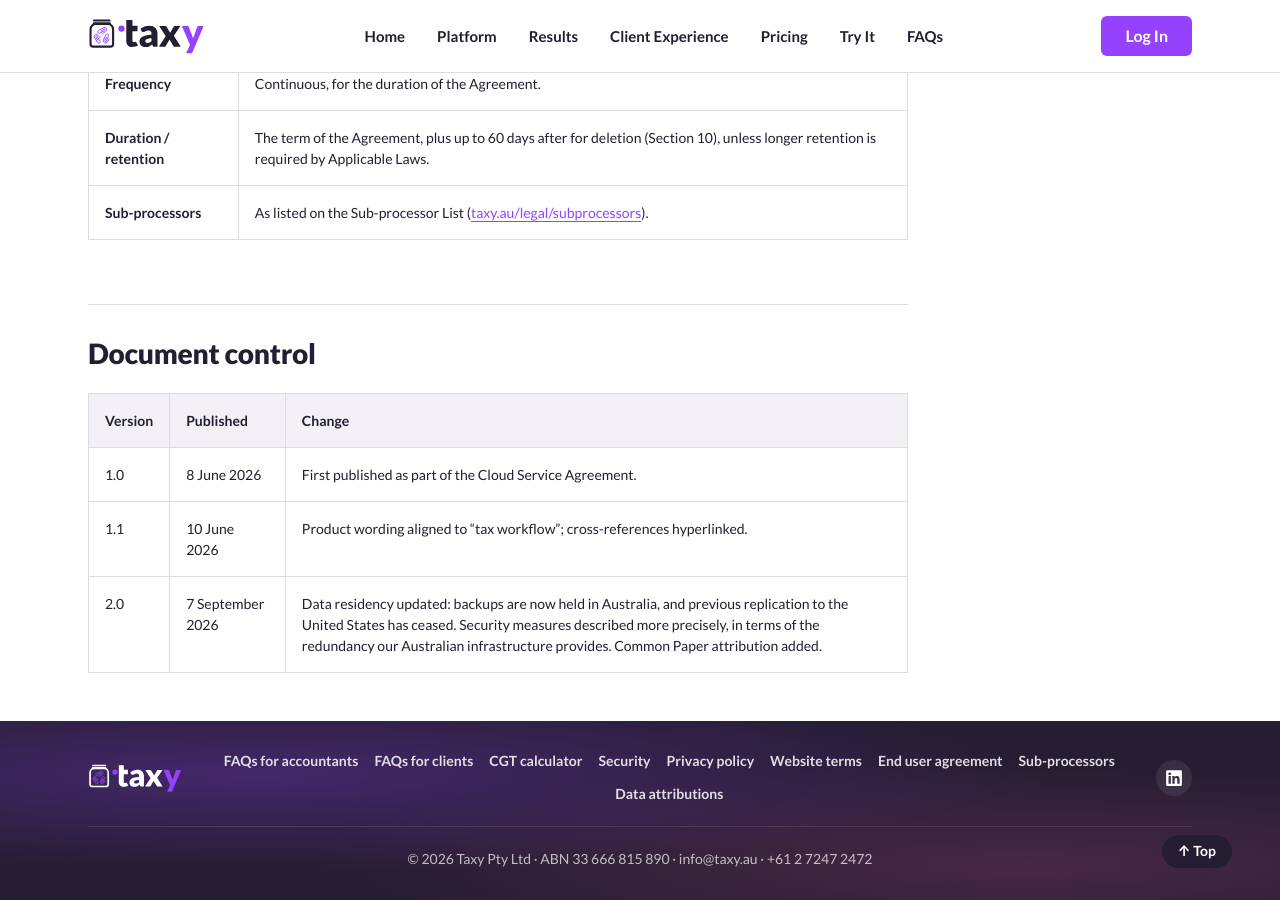
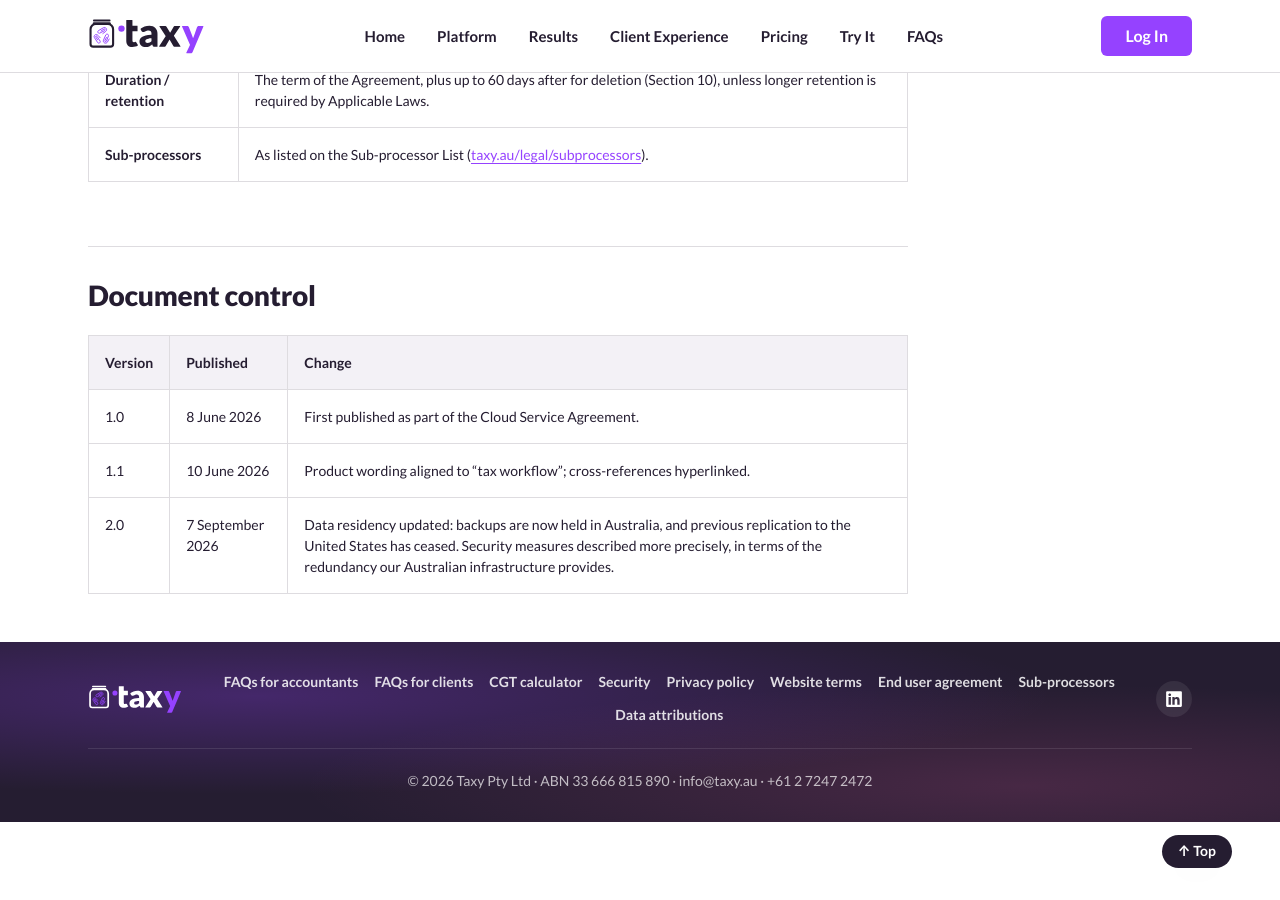
Before and after one commit to taxy-au/taxy-website, a Jekyll site: the page built from legal/dpa.md, in a window 1280 px wide and 900 px high, scrolled down 9035 px. Built offline with Jekyll 4.4.1, drawn with Linux system fonts in a browser that asks for light colours; some of the changed text lies outside the part shown.

Commit message:
Regenerate the DPA page without the Common Paper attribution
Rebuilt from taxy-ops/legal (taxy-ops 28f4945), which reverted an attribution
added on a recollection and not supported by a structural comparison.

Co-Authored-By: Claude Opus 5 <noreply@anthropic.com>

```diff
--- a/legal/dpa.md
+++ b/legal/dpa.md
@@ -11,9 +11,6 @@ _Last updated: 7 September 2026._
 
 > Forms part of the Taxy Cloud Service Agreement; published at taxy.au/legal/dpa and incorporated
 > into the Standard Terms by Section 3.1 (Personal Data).
->
-> Adapted from the Common Paper Data Processing Agreement Version 1.1, used and modified under
-> [CC BY 4.0](https://creativecommons.org/licenses/by/4.0/), with changes for Australian law.
 
 This Data Processing Agreement ("**DPA**") forms part of the Taxy Cloud Service Agreement
 Standard Terms and the Agreement between the Customer and Taxy Pty Ltd (ABN 33 666 815 890,
@@ -309,4 +306,4 @@ is available to the Customer on request.
 |---|---|---|
 | 1.0 | 8 June 2026 | First published as part of the Cloud Service Agreement. |
 | 1.1 | 10 June 2026 | Product wording aligned to "tax workflow"; cross-references hyperlinked. |
-| 2.0 | 7 September 2026 | Data residency updated: backups are now held in Australia, and previous replication to the United States has ceased. Security measures described more precisely, in terms of the redundancy our Australian infrastructure provides. Common Paper attribution added. |
+| 2.0 | 7 September 2026 | Data residency updated: backups are now held in Australia, and previous replication to the United States has ceased. Security measures described more precisely, in terms of the redundancy our Australian infrastructure provides. |
```
